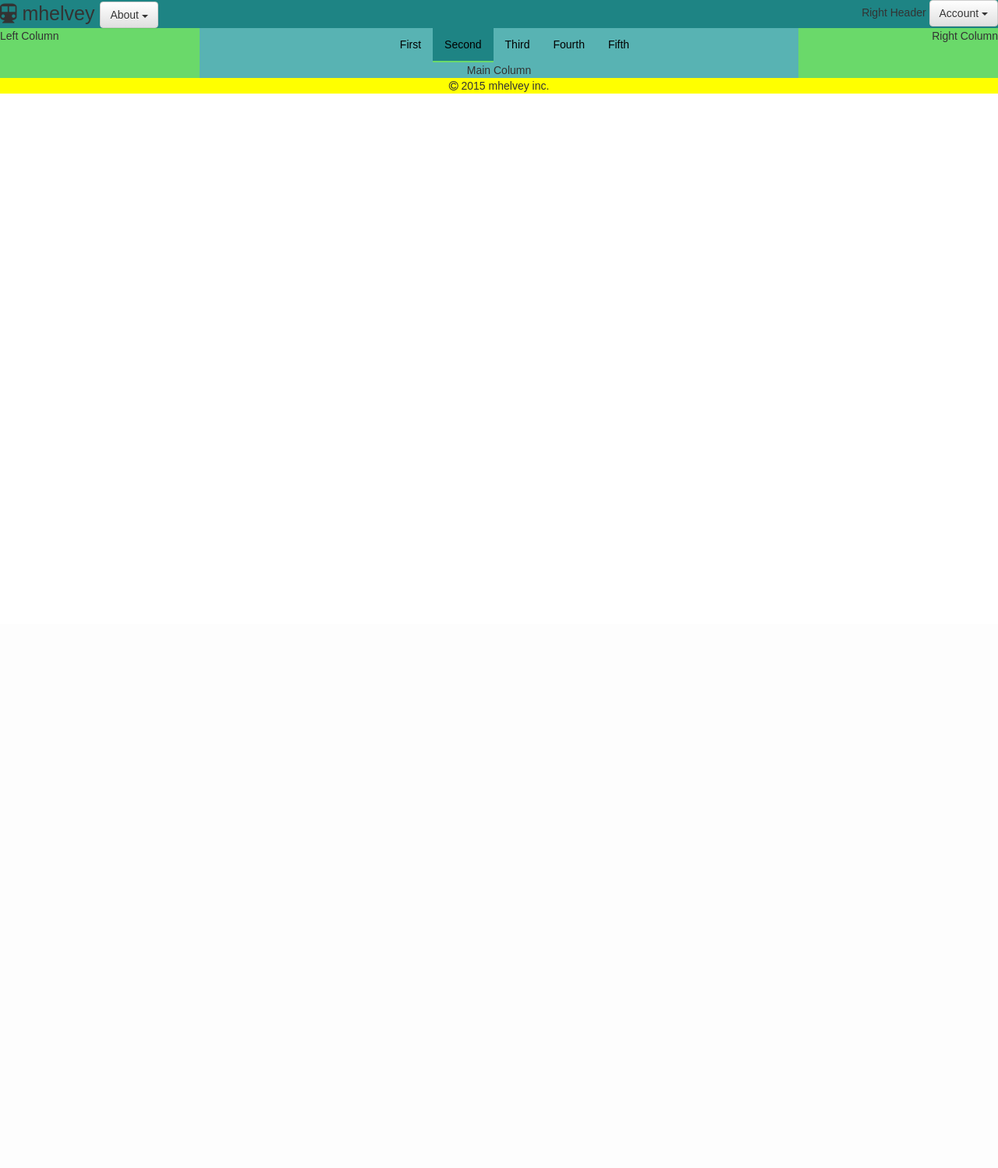
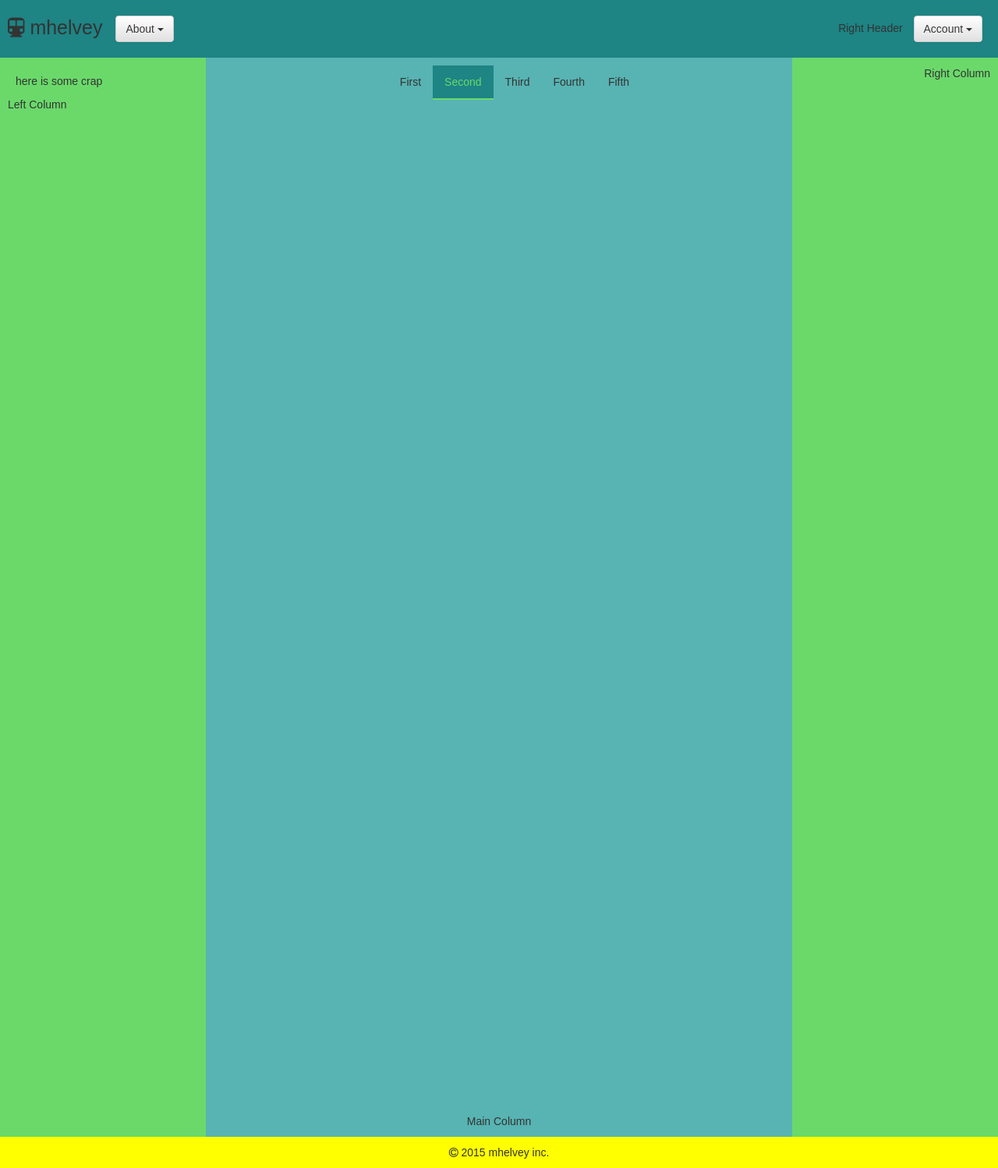
Before and after one commit to mhelvey/IS542, a Django app: page /homepage in a window 1280 px wide. Shown: the whole page at 78% size. Before the commit the page ends 120 px from the top, so only its background shows below. Run offline with Django 3.2, Linux system fonts and the light colour scheme; style sheets or scripts are compiled from the project's sources; some libraries are stand-ins or nearby versions.

Commit message:
more work on base template - still need fixed menus on right and left, and the notification

```diff
--- a/mysite/homepage/static/css/style.less
+++ b/mysite/homepage/static/css/style.less
@@ -9,16 +9,17 @@
 }
 
 /* temp for dev */
-//body div {
+body div {
 //  border: 1px solid black ;
-//  padding: 5px;
-//}
+  padding: 10px;
+}
 
 body{
   margin:0;
 }
 header, main, footer{
   display: flex;
+
 }
 
 header {
@@ -36,7 +37,6 @@ header {
   text-align: left;
   background-color: @darkBlue;
   font-size: 25px;
-
 }
 .header-right{
   flex: 1;
@@ -47,19 +47,16 @@ header {
   flex: 1;
   text-align: left;
   background-color: @lightGreen;
-  width: 250px;
 }
 .column-right{
   flex: 1;
   text-align: right;
   background-color: @lightGreen;
-  width: 250px;
 }
 .footer{
   flex: 1;
   text-align: center;
   background-color: yellow;
-
 }
 
 .tab-bar {
@@ -74,7 +71,7 @@ header {
 .tab-bar li a {
   height: 100%;
   line-height: 3;
-  color: black;
+  color: inherit;
 }
 .tab-bar li:hover {
   color: @lightBlue;
@@ -87,6 +84,50 @@ header {
   border-bottom: solid 2px @lightGreen;
 }
 
-.btn-default{
-  background-color: @lightGreen
+.menu-float{
+
 }
+.fixed{
+  position: fixed;
+  top: 0;
+  z-index: 1;
+}
+
+@media screen and (max-width: 480px){
+  main, header{
+    flex-direction: column;
+  }
+  .header-left{
+    order: 1;
+    text-align: center;
+  }
+  .header-right{
+    order: 2;
+    text-align: center;
+  }
+  .column-main{
+    order: 1;
+  }
+  .column-left{
+    order: 2;
+  }
+  .column-right{
+    order: 3;
+  }
+}
+@media screen and (max-width: 760px){
+  main{
+      flex-direction: column;
+    }
+  .column-main{
+    order: 1;
+  }
+  .column-left{
+    order: 2;
+    text-align: center;
+  }
+  .column-right{
+    order: 3;
+    text-align: center;
+  }
+}
--- /dev/null
+++ b/mysite/homepage/static/js/script.js
@@ -0,0 +1,21 @@
+/**
+ * Created by mhelvey on 2/9/15.
+ */
+$(function() {
+  $("ul.tab-bar > li").click(function() {
+    $(this).siblings('.tab-active').removeClass('tab-active');
+    $(this).addClass('tab-active');
+  });
+
+    var top = $('.menu-float').offset().top - parseFloat($('.menu-float').css('marginTop').replace(/auto/, 100));
+
+    $(window).scroll(function (event) {
+        // what the y position of the scroll is
+        // whether that's below the form
+        if ($(this).scrollTop() >= top) {
+          $('.menu-float').addClass('fixed');
+        } else {
+          $('.menu-float').removeClass('fixed');
+        }
+    });
+});
--- a/mysite/homepage/templates/base.html
+++ b/mysite/homepage/templates/base.html
@@ -46,7 +46,12 @@
         </div>
     </header>
     <main>
-        <div class="column-left">Left Column</div>
+        <div class="column-left">
+            <div class="menu-float">
+                here is some crap
+            </div>
+            Left Column
+        </div>
         <div class="column-main">
 
             <ul class="tab-bar">
@@ -56,7 +61,7 @@
                 <li><a>Fourth</a></li>
                 <li><a>Fifth</a></li>
             </ul>
-            <br>Main Column
+            <br><br><br><br><br><br><br><br><br><br><br><br><br><br><br><br><br><br><br><br><br><br><br><br><br<br><br><br><br><br><br><br><br><br><br><br><br><br><br><br><br><br><br><br<br><br><br><br><br><br><br><br><br><br><br><br><br><br><br><br><br><br><br><br><br><br><br><br><br><br>Main Column
         </div>
         <div class="column-right">Right Column</div>
     </main>
@@ -69,7 +74,7 @@
     <script src="http://ajax.googleapis.com/ajax/libs/jquery/1.11.2/jquery.min.js"></script>
     <script src="https://maxcdn.bootstrapcdn.com/bootstrap/3.3.2/js/bootstrap.min.js"></script>
 
-    <script type="text/javascript" src="{% static 'js/tabbar.js' %}"></script>
+    <script type="text/javascript" src="{% static 'js/script.js' %}"></script>
 
 {% block subJS %}{% endblock %}
 </body>
```
Also changed, not shown: mysite/homepage/static/js/left_menu.js (added, +14 -0 lines), mysite/homepage/static/js/tabbar.js (line endings or trailing spaces).
